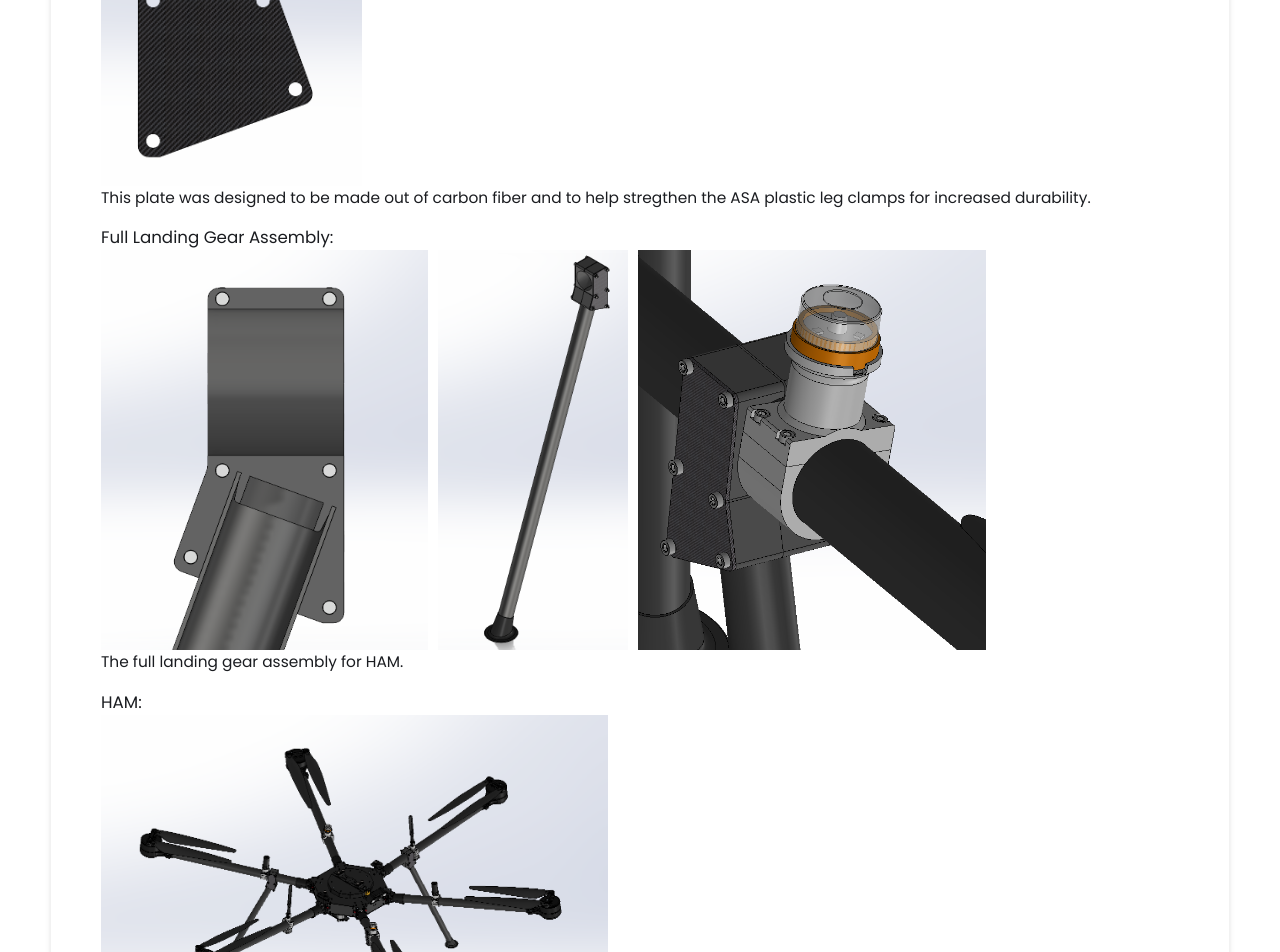
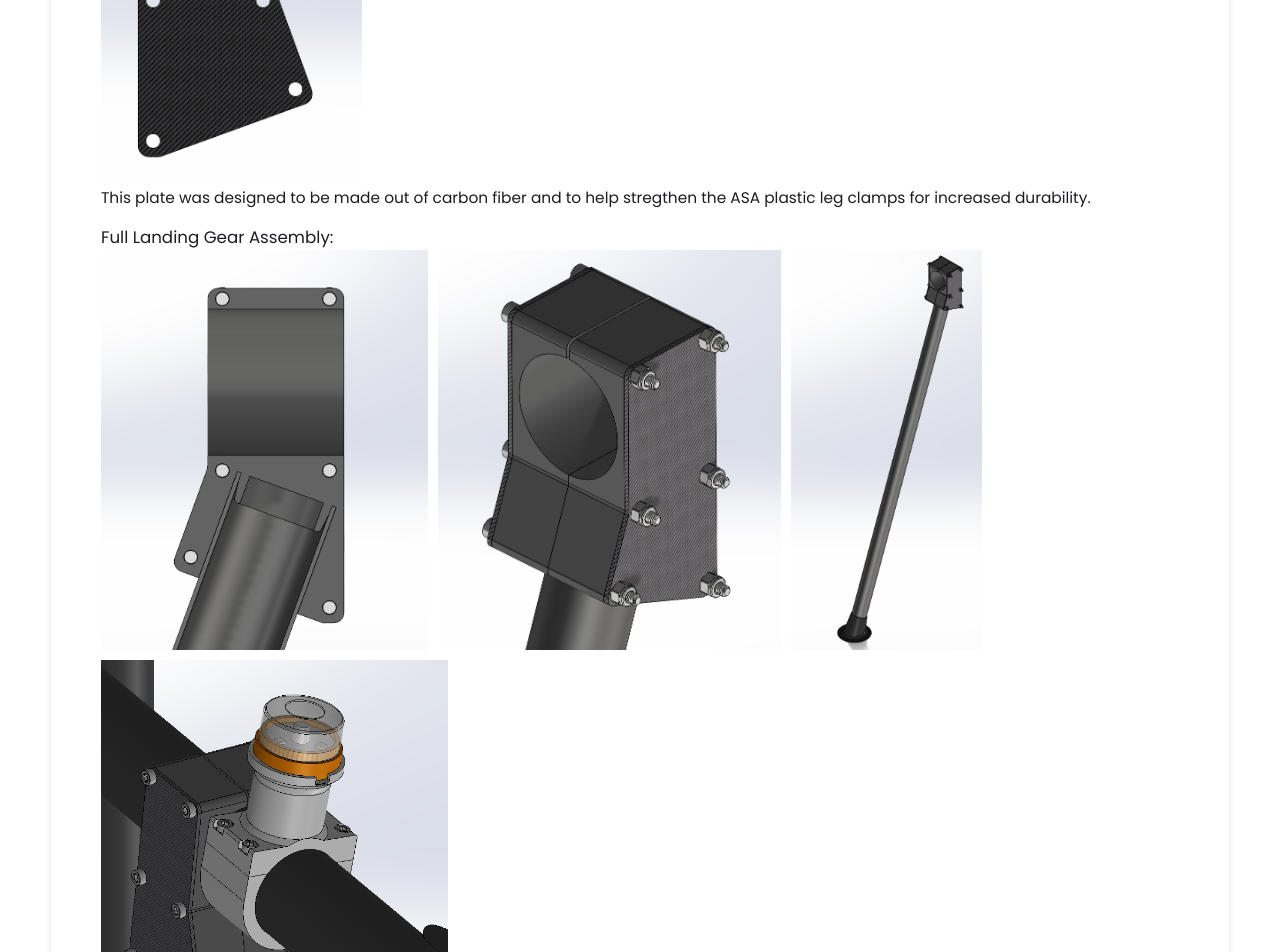
Before and after one commit to rdecata/rdecata.github.io, a Jekyll site: the page built from _projects/demo-project/index.md, in a window 1280 px wide. Shown: the part 2502-3454 px from the top of the page. Built offline with Jekyll 4.4.1, drawn with Linux system fonts in a browser that asks for light colours.

Commit message:
Update index.md

```diff
--- a/_projects/demo-project/index.md
+++ b/_projects/demo-project/index.md
@@ -32,11 +32,11 @@ Designed landing gear feet with same press fit design feature as the leg clamp a
 This plate was designed to be made out of carbon fiber and to help stregthen the ASA plastic leg clamps for increased durability.
 
 ### Full Landing Gear Assembly:
-{% include image-gallery.html images="HamLegClampSection.png , HamFullLegASSM.png , HAMFullLegASSMattached.png" height="400" %}
+{% include image-gallery.html images="HamLegClampSection.png , HamFullLegASSMClose.png , HamFullLegASSM.png , HAMFullLegASSMattached.png" height="400" %}
 The full landing gear assembly for HAM.
 
 ### HAM:
-{% include image-gallery.html images="HAM.png" height="400" %}
+{% include image-gallery.html images="HAM.png , HamFullLegAttached.png" height="400" %}
 Full model of Heavy AERPAW Multirotor with landing gear attached.
 
 ## Embedding youtube video
```
